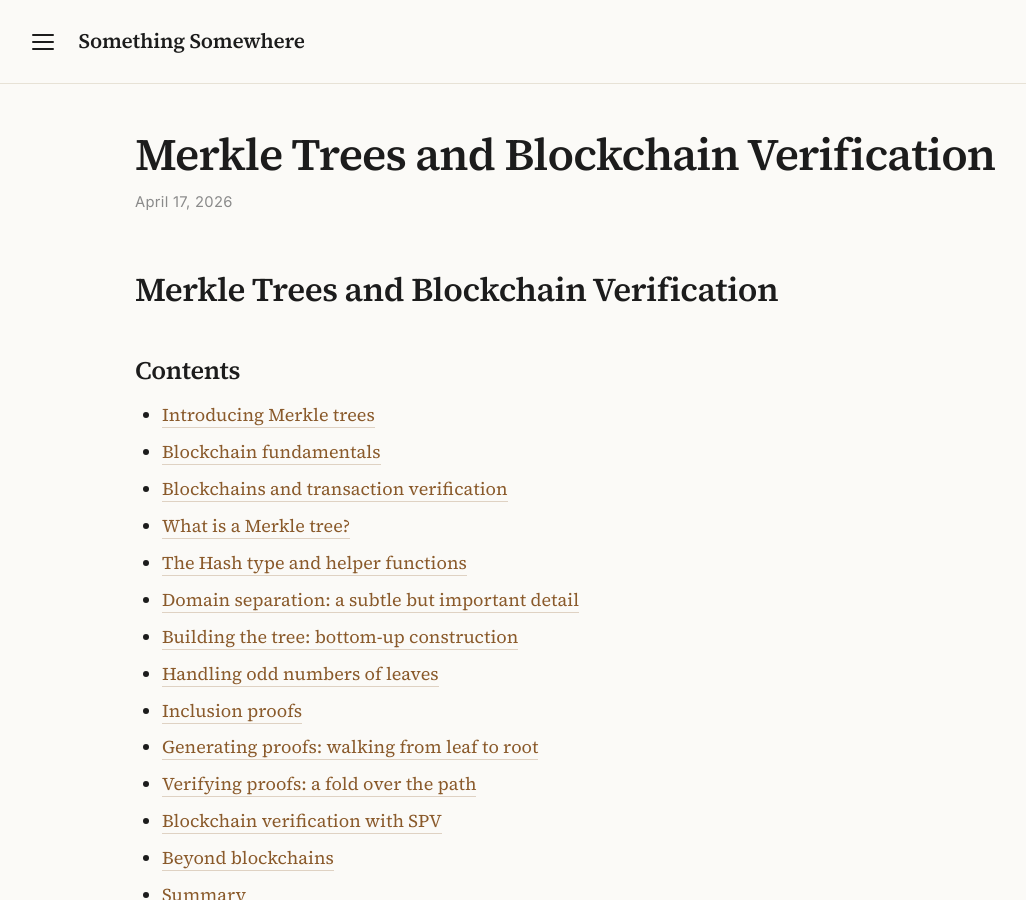
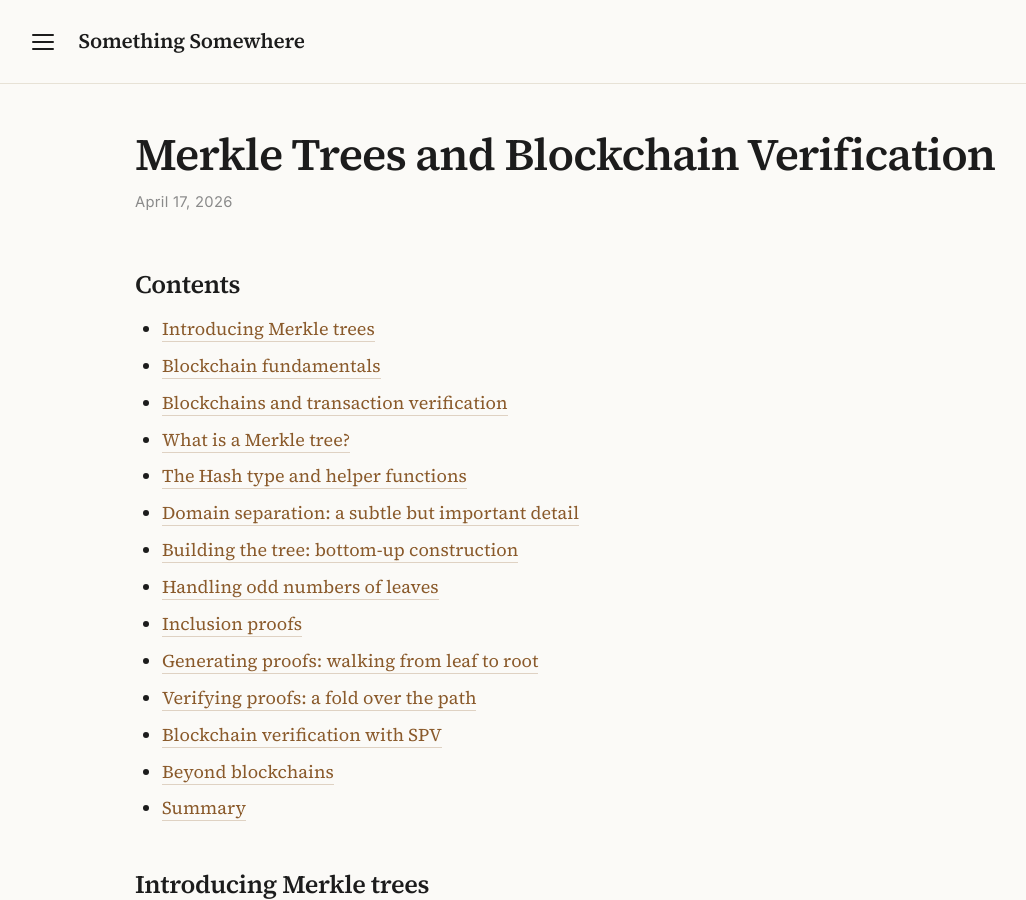
Before and after one commit to amoilanen/blog, a Jekyll site: the page built from _posts/2026-04-17-merkle-trees-and-blockchain-verification.md, in a window 1280 px wide and 900 px high. Shown: the whole window, without its empty margins (0-1026 px from the left). Built offline with Jekyll 4.4.1, drawn with Linux system fonts in a browser that asks for light colours; comment, search, counter and statistics services are not loaded.

Commit message:
Update title

```diff
--- a/_posts/2026-04-17-merkle-trees-and-blockchain-verification.md
+++ b/_posts/2026-04-17-merkle-trees-and-blockchain-verification.md
@@ -5,8 +5,6 @@ date: 2026-04-17
 description: "Merkle trees let you prove a single item belongs to a large dataset without transmitting the whole thing: the foundation of blockchain SPV, file-integrity checks, and database sync. A deep dive with Rust implementations."
 image: /assets/images/merkle-trees/og-preview.png
 ---
-
-# Merkle Trees and Blockchain Verification
 
 ## Contents
 
```
